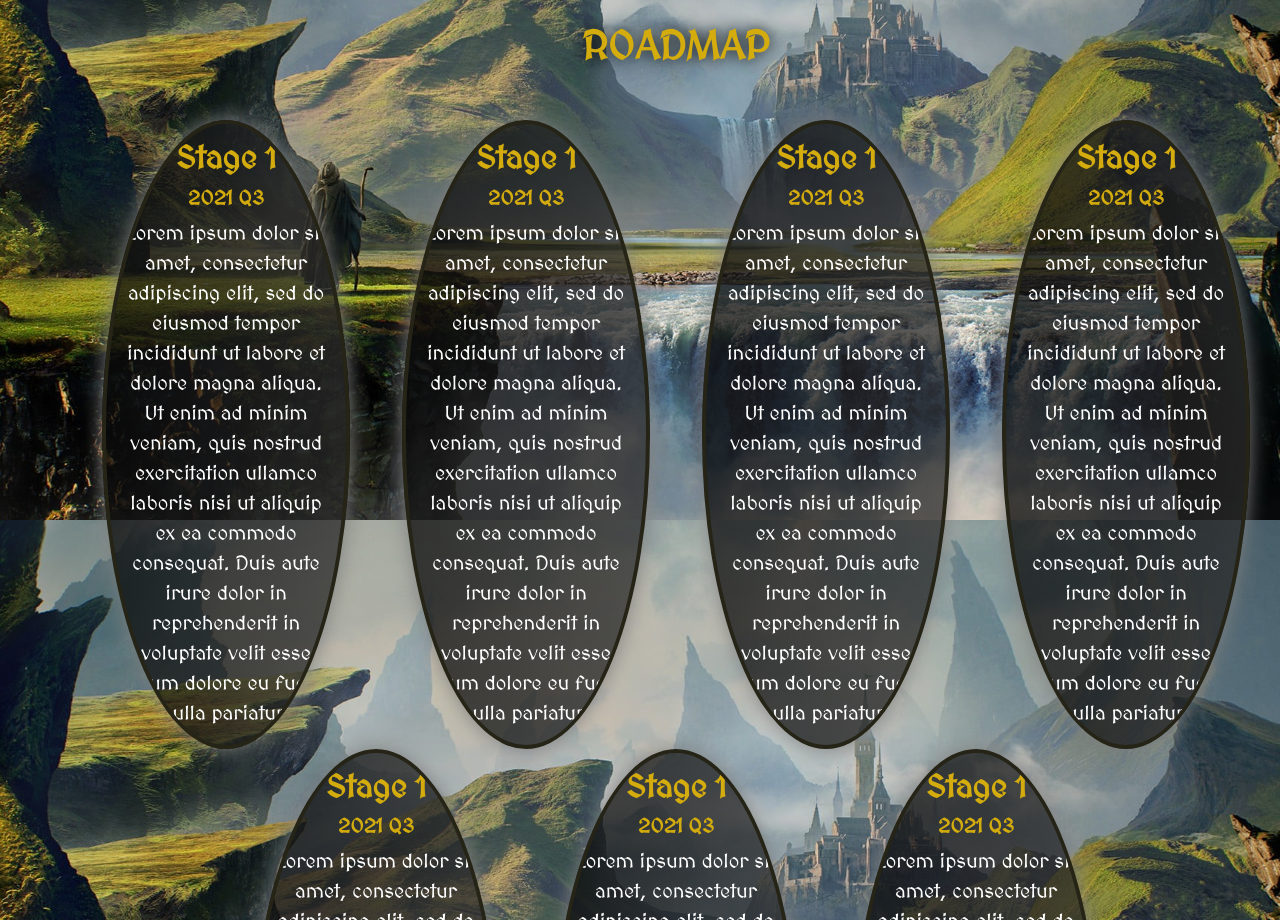
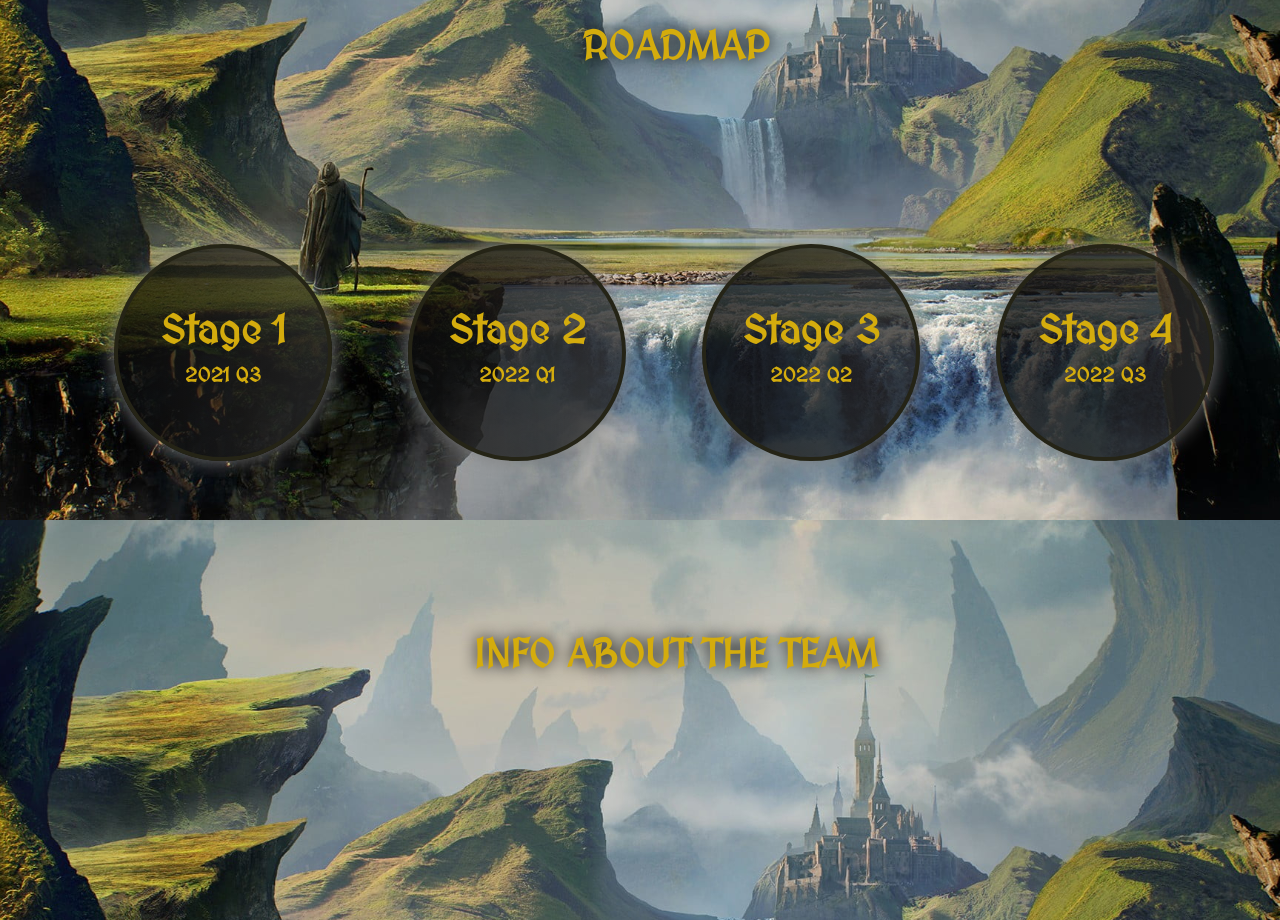
Before and after one commit to SergioGiraldezMoreno/web-ntf-game, a Vue app: page / in a window 1280 px wide. Shown: the part 1880-2800 px from the top of the page. Built offline with nearby package versions, Linux system fonts and the light colour scheme.

Commit message:
adding roadmap nodes comp + some styling!

```diff
--- /dev/null
+++ b/src/components/RoadmapNode.vue
@@ -0,0 +1,61 @@
+<template>
+    <div class="my-4 my-lg-0">
+        <div class="roadmap-stage-div trans info-box justify-content-center d-flex flex-column p-3"
+            @mouseover="hover = true"
+            @mouseleave="hover = false">
+            <h2 class="display-6 fw-bold yellow-text">{{ title }}</h2>
+            <h5 class="yellow-text fw-bold">{{ date_title }}</h5>
+            <p v-if="hover" class="mb-auto">
+                {{ content }}
+            </p>
+        </div>
+    </div>
+</template>
+
+<script>
+export default {
+  name: "RoadmapNode",
+  props: {
+      title: String,
+      date_title: String,
+      content: String
+  },
+  data() {
+      return {
+          hover: false,
+      }
+  }
+};
+</script>
+
+<style scoped>
+
+.roadmap-stage-div{
+    width: 17vw;
+    height: 17vw;
+    border-radius: 100%;
+    margin: auto;
+    overflow: hidden;
+}
+.roadmap-stage-div:hover{
+    border-radius: 0px;
+    width: 95%;
+    height: auto;
+}
+.trans {
+    -webkit-transition: border-radius .15s;
+    transition: border-radius .15s;
+}
+@media screen and (max-width: 1199px) {
+    .roadmap-stage-div{
+        width: 25vw;
+        height: 25vw;
+    }
+}
+@media screen and (max-width: 767px) {
+    .roadmap-stage-div{
+        width: 35vw;
+        height: 35vw;
+    }
+}
+</style>
--- a/src/views/Home.vue
+++ b/src/views/Home.vue
@@ -1,5 +1,4 @@
 <template>
-    <!-- <div id="global-div" class="m-0 p-3 min-vh-100"> -->
     <div class="main-background m-0 p-3 min-vh-100">
         <div class="main-div row text-white h-100 d-flex align-items-start text-center">
             <div>
@@ -33,7 +32,7 @@
                     </div>
                     <div class="col my-4 my-lg-0">
                         <div class="info-box h-100 justify-content-center m-auto d-flex flex-column" style="width: 90%">
-                            <a class="p-4 d-block w-100 h-100 text-decoration-none text-white" href="">
+                            <a class="p-4 d-block w-100 h-100 text-decoration-none text-white" href="#roadmap-info">
                                 <h2 class="yellow-text">Roadmap</h2>
                                 <p class="mb-auto">All the information about stages, deadlines and the current status of the project</p>
                             </a>
@@ -41,7 +40,7 @@
                     </div>
                     <div class="col my-4 my-lg-0">
                         <div class="info-box h-100 justify-content-center m-auto d-flex flex-column" style="width: 90%">
-                            <a class="p-4 d-block w-100 h-100 text-decoration-none text-white" href="">
+                            <a class="p-4 d-block w-100 h-100 text-decoration-none text-white" href="#team-info">
                                 <h2 class="yellow-text">Team</h2>
                                 <p class="mb-auto">Get to know all the team members and their background</p>
                             </a>
@@ -63,124 +62,78 @@
                     </div>
                 </div>
 
-                <div id="roadmap-info" class="row mt-5">
+                <div id="roadmap-info" class="row my-5">
                     <h1 class="yellow-text shadowed-text mb-5">ROADMAP</h1>
-                    <div class="container">
-                        <div class="row equal row-cols-1 row-cols-lg-4 justify-content-center">
-                            <div class="col my-4 my-lg-0">
-                                <div class="roadmap-stage-div trans info-box justify-content-center d-flex flex-column p-3">
-                                    <h2 class="yellow-text">Stage 1</h2>
-                                    <h5 class="yellow-text fw-bold">2021 Q3</h5>
-                                    <p class="mb-auto">
-                                        Lorem ipsum dolor sit amet, consectetur adipiscing elit, sed do eiusmod tempor
+                    <div class="carousel">
+                        <div class="w-100 py-3 row flex-nowrap overflow-hidden">
+                            <!-- TODO: align items middle when one is expanded -->
+                            <roadmap-node class="col-6 col-md-4 col-xl-3"
+                                title="Stage 1" date_title="2021 Q3"
+                                content="Lorem ipsum dolor sit amet, consectetur adipiscing elit, sed do eiusmod tempor
                                         incididunt ut labore et dolore magna aliqua. Ut enim ad minim veniam, quis nostrud
-                                        exercitation ullamco laboris nisi ut aliquip ex ea commodo consequat. Duis aute
-                                        irure dolor in reprehenderit in voluptate velit esse cillum dolore eu fugiat nulla pariatur.
-                                    </p>
-                                </div>
-                            </div>
-                            <div class="col my-4 my-lg-0">
-                                <div class="roadmap-stage-div trans info-box justify-content-center d-flex flex-column p-3">
-                                    <h2 class="yellow-text">Stage 1</h2>
-                                    <h5 class="yellow-text fw-bold">2021 Q3</h5>
-                                    <p class="mb-auto">
-                                        Lorem ipsum dolor sit amet, consectetur adipiscing elit, sed do eiusmod tempor
+                                        exercitation ullamco laboris nisi ut aliquip ex ea commodo consequat."
+                            />
+                            <roadmap-node class="col-6 col-md-4 col-xl-3"
+                                title="Stage 2" date_title="2022 Q1"
+                                content="Lorem ipsum dolor sit amet, consectetur adipiscing elit, sed do eiusmod tempor
                                         incididunt ut labore et dolore magna aliqua. Ut enim ad minim veniam, quis nostrud
-                                        exercitation ullamco laboris nisi ut aliquip ex ea commodo consequat. Duis aute
-                                        irure dolor in reprehenderit in voluptate velit esse cillum dolore eu fugiat nulla pariatur.
-                                    </p>
-                                </div>
-                            </div>
-                            <div class="col my-4 my-lg-0">
-                                <div class="roadmap-stage-div trans info-box justify-content-center d-flex flex-column p-3">
-                                    <h2 class="yellow-text">Stage 1</h2>
-                                    <h5 class="yellow-text fw-bold">2021 Q3</h5>
-                                    <p class="mb-auto">
-                                        Lorem ipsum dolor sit amet, consectetur adipiscing elit, sed do eiusmod tempor
+                                        exercitation ullamco laboris nisi ut aliquip ex ea commodo consequat."
+                            />
+                            <roadmap-node class="col-6 col-md-4 col-xl-3"
+                                title="Stage 3" date_title="2022 Q2"
+                                content="Lorem ipsum dolor sit amet, consectetur adipiscing elit, sed do eiusmod tempor
                                         incididunt ut labore et dolore magna aliqua. Ut enim ad minim veniam, quis nostrud
-                                        exercitation ullamco laboris nisi ut aliquip ex ea commodo consequat. Duis aute
-                                        irure dolor in reprehenderit in voluptate velit esse cillum dolore eu fugiat nulla pariatur.
-                                    </p>
-                                </div>
-                            </div>
-                            <div class="col my-4 my-lg-0">
-                                <div class="roadmap-stage-div trans info-box justify-content-center d-flex flex-column p-3">
-                                    <h2 class="yellow-text">Stage 1</h2>
-                                    <h5 class="yellow-text fw-bold">2021 Q3</h5>
-                                    <p class="mb-auto">
-                                        Lorem ipsum dolor sit amet, consectetur adipiscing elit, sed do eiusmod tempor
+                                        exercitation ullamco laboris nisi ut aliquip ex ea commodo consequat."
+                            />
+                            <roadmap-node class="col-6 col-md-4 col-xl-3"
+                                title="Stage 4" date_title="2022 Q3"
+                                content="Lorem ipsum dolor sit amet, consectetur adipiscing elit, sed do eiusmod tempor
                                         incididunt ut labore et dolore magna aliqua. Ut enim ad minim veniam, quis nostrud
-                                        exercitation ullamco laboris nisi ut aliquip ex ea commodo consequat. Duis aute
-                                        irure dolor in reprehenderit in voluptate velit esse cillum dolore eu fugiat nulla pariatur.
-                                    </p>
-                                </div>
-                            </div>
-                            <div class="col my-4 my-lg-0">
-                                <div class="roadmap-stage-div trans info-box justify-content-center d-flex flex-column p-3">
-                                    <h2 class="yellow-text">Stage 1</h2>
-                                    <h5 class="yellow-text fw-bold">2021 Q3</h5>
-                                    <p class="mb-auto">
-                                        Lorem ipsum dolor sit amet, consectetur adipiscing elit, sed do eiusmod tempor
+                                        exercitation ullamco laboris nisi ut aliquip ex ea commodo consequat."
+                            />
+                            <roadmap-node class="col-6 col-md-4 col-xl-3"
+                                title="Stage 5" date_title="2023 Q1"
+                                content="Lorem ipsum dolor sit amet, consectetur adipiscing elit, sed do eiusmod tempor
                                         incididunt ut labore et dolore magna aliqua. Ut enim ad minim veniam, quis nostrud
-                                        exercitation ullamco laboris nisi ut aliquip ex ea commodo consequat. Duis aute
-                                        irure dolor in reprehenderit in voluptate velit esse cillum dolore eu fugiat nulla pariatur.
-                                    </p>
-                                </div>
-                            </div>
-                            <div class="col my-4 my-lg-0">
-                                <div class="roadmap-stage-div trans info-box justify-content-center d-flex flex-column p-3">
-                                    <h2 class="yellow-text">Stage 1</h2>
-                                    <h5 class="yellow-text fw-bold">2021 Q3</h5>
-                                    <p class="mb-auto">
-                                        Lorem ipsum dolor sit amet, consectetur adipiscing elit, sed do eiusmod tempor
-                                        incididunt ut labore et dolore magna aliqua. Ut enim ad minim veniam, quis nostrud
-                                        exercitation ullamco laboris nisi ut aliquip ex ea commodo consequat. Duis aute
-                                        irure dolor in reprehenderit in voluptate velit esse cillum dolore eu fugiat nulla pariatur.
-                                    </p>
-                                </div>
-                            </div>
-                            <div class="col my-4 my-lg-0">
-                                <div class="roadmap-stage-div trans info-box justify-content-center d-flex flex-column p-3">
-                                    <h2 class="yellow-text">Stage 1</h2>
-                                    <h5 class="yellow-text fw-bold">2021 Q3</h5>
-                                    <p class="mb-auto">
-                                        Lorem ipsum dolor sit amet, consectetur adipiscing elit, sed do eiusmod tempor
-                                        incididunt ut labore et dolore magna aliqua. Ut enim ad minim veniam, quis nostrud
-                                        exercitation ullamco laboris nisi ut aliquip ex ea commodo consequat. Duis aute
-                                        irure dolor in reprehenderit in voluptate velit esse cillum dolore eu fugiat nulla pariatur.
-                                    </p>
-                                </div>
-                            </div>
+                                        exercitation ullamco laboris nisi ut aliquip ex ea commodo consequat."
+                            />
                         </div>
                     </div>
                 </div>
 
+                <div id="team-info">
+                    <h1 class="yellow-text shadowed-text">INFO ABOUT THE TEAM</h1>
+                </div>
             </div>
         </div>
     </div>
 </template>
 
+<script>
+import RoadmapNode from "../components/RoadmapNode.vue";
+
+export default {
+  name: 'Home',
+  components: {
+    RoadmapNode,
+  },
+}
+</script>
 
 <style scoped>
 
-#whitepaper-info{
+#whitepaper-info {
     color: rgb(61, 32, 12);
     background-image: url("../assets/papiro.png");
     background-size: 100% 100%;
 }
 
-.roadmap-stage-div{
-    width: 90%;
-    height: 100%;
-    border-radius: 100%;
-    margin: auto;
-    overflow: hidden;
+#roadmap-info {
+    min-height: 70vh;
 }
-.roadmap-stage-div:hover{
-    border-radius: 0px;
+
+#team-info {
+    height: 80vh;
 }
-.trans {
-    -webkit-transition: border-radius .5s;
-    transition: border-radius .5s;
-}
+
 </style>
```
